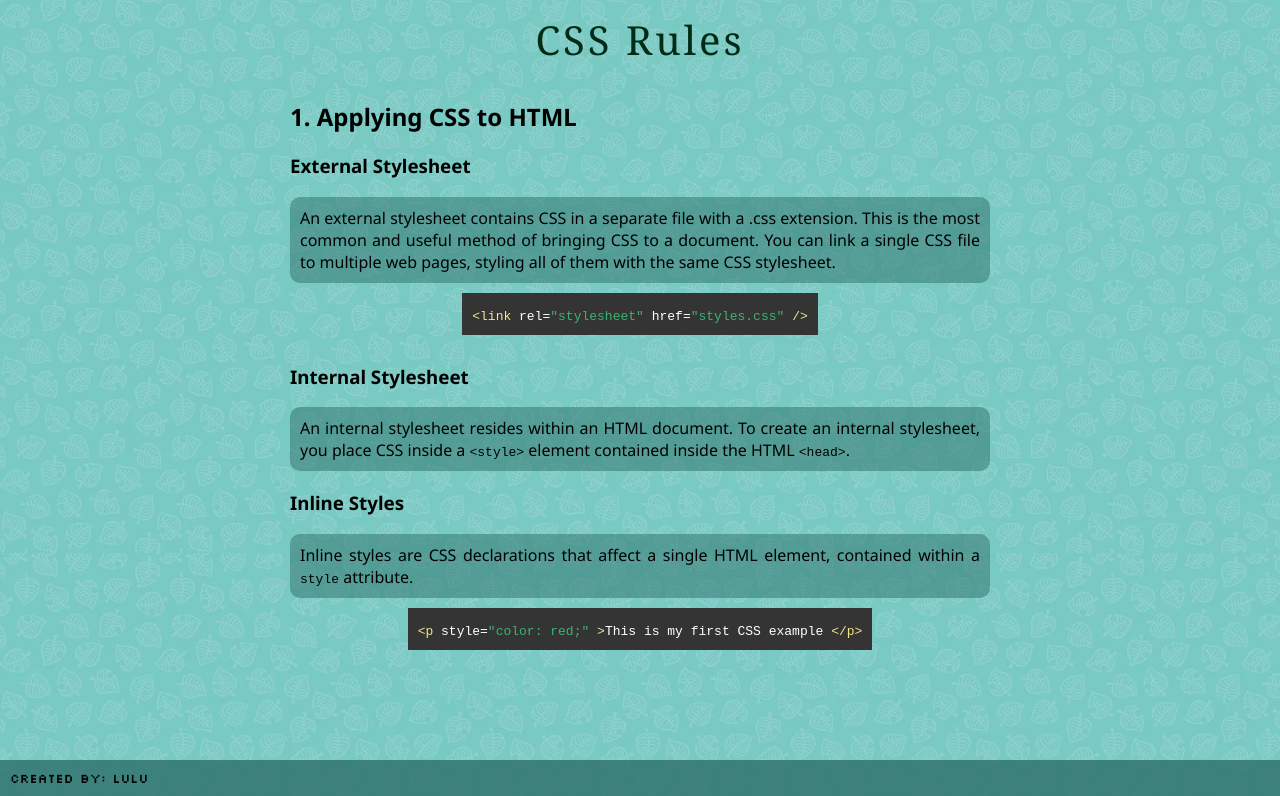
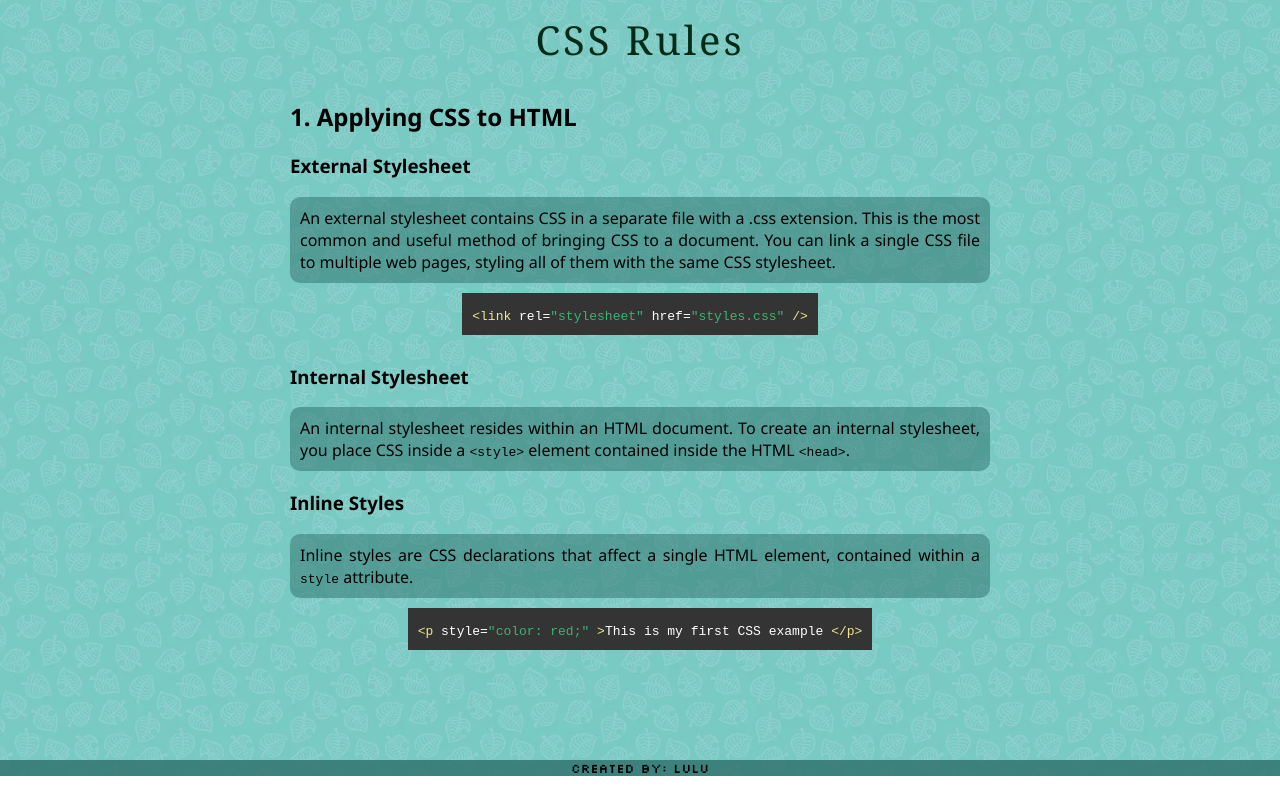
Before and after one commit to luizhsilva/luizhsilva.github.io, a plain HTML site: page projects/cheatsheet/index.html in a window 1280 px wide. Shown: the part 1047-1843 px from the top of the page. Drawn offline with Linux system fonts and the light colour scheme.

Commit message:
Add footer styling

```diff
--- a/projects/cheatsheet/css/styles.css
+++ b/projects/cheatsheet/css/styles.css
@@ -178,7 +178,8 @@ footer {
 footer p{
     font-family: Silkscreen, sans-serif;
     background-color: transparent;
-    text-align: left;
+    text-align: center;
     font-size: small;
     max-width: none;
+    padding: 0;
 }
--- a/projects/designsystem/css/styles.css
+++ b/projects/designsystem/css/styles.css
@@ -72,3 +72,18 @@ header a:hover{
     padding: 4px 12px;
     margin: 0;
 }
+
+/*  Footer  */
+footer {
+    background-color: hsla(175.44,42.7%, 30.73%, 0.8);
+    margin-top: 100px;
+}
+
+footer p{
+    font-family: Silkscreen, sans-serif;
+    background-color: transparent;
+    text-align: center;
+    font-size: small;
+    max-width: none;
+    padding: 0;
+}
```
